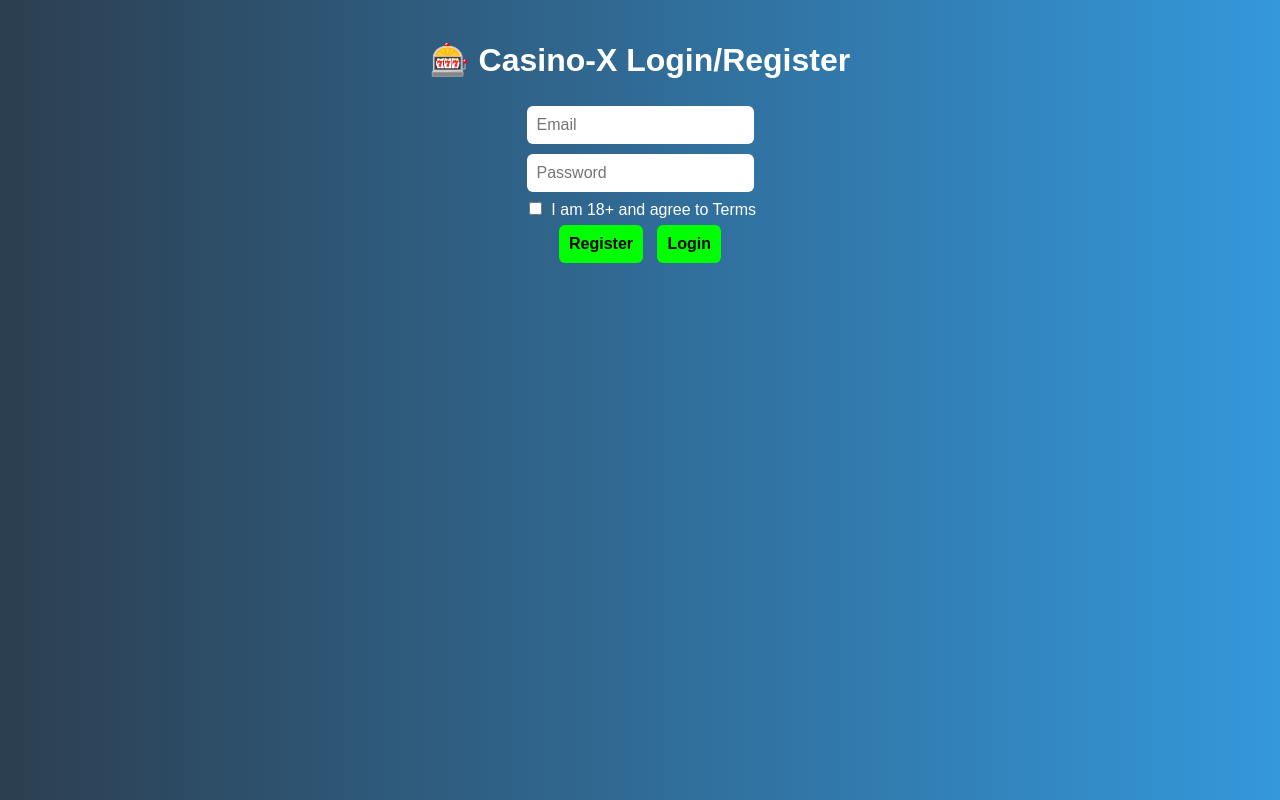
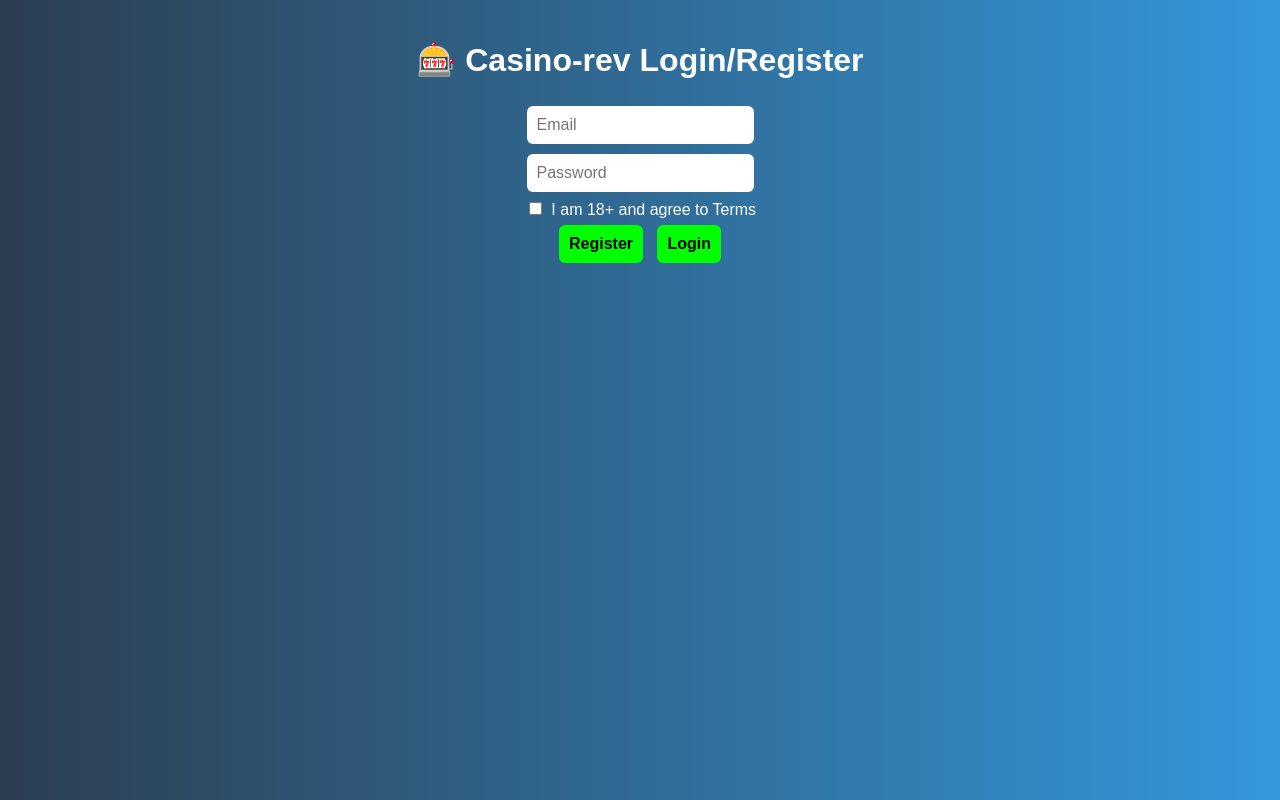
Before and after one commit to eluxxrevo/CASINO-X, a plain HTML site: page index.html in a window 1280 px wide. Drawn offline with Linux system fonts and the light colour scheme; no server answers.

Commit message:
Update index.html

```diff
--- a/index.html
+++ b/index.html
@@ -3,7 +3,7 @@
 <head>
   <meta charset="UTF-8" />
   <meta name="viewport" content="width=device-width, initial-scale=1" />
-  <title>Casino-X 🎰</title>
+  <title>Casino-rev 🎰</title>
   <script src="https://www.gstatic.com/firebasejs/8.10.0/firebase-app.js"></script>
   <script src="https://www.gstatic.com/firebasejs/8.10.0/firebase-auth.js"></script>
   <script src="https://www.gstatic.com/firebasejs/8.10.0/firebase-database.js"></script>
@@ -56,7 +56,7 @@
 </head>
 <body>
   <div id="auth" class="container">
-    <h1>🎰 Casino-X Login/Register</h1>
+    <h1>🎰 Casino-rev Login/Register</h1>
     <input type="email" id="email" placeholder="Email" /><br />
     <input type="password" id="password" placeholder="Password" /><br />
     <label><input type="checkbox" id="ageCheck" /> I am 18+ and agree to Terms</label><br />
```
